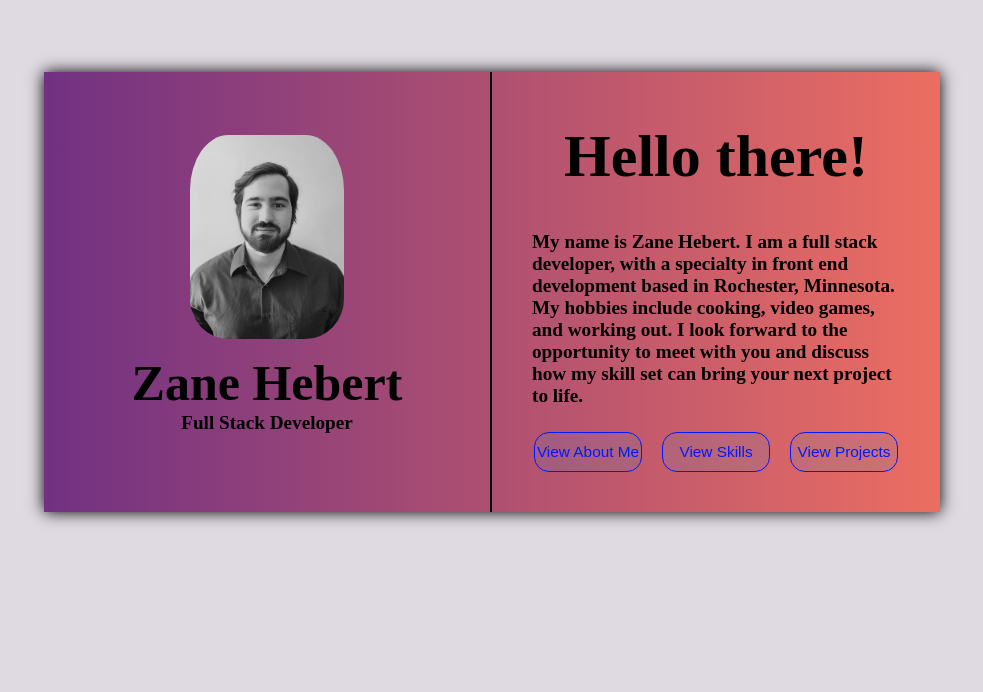
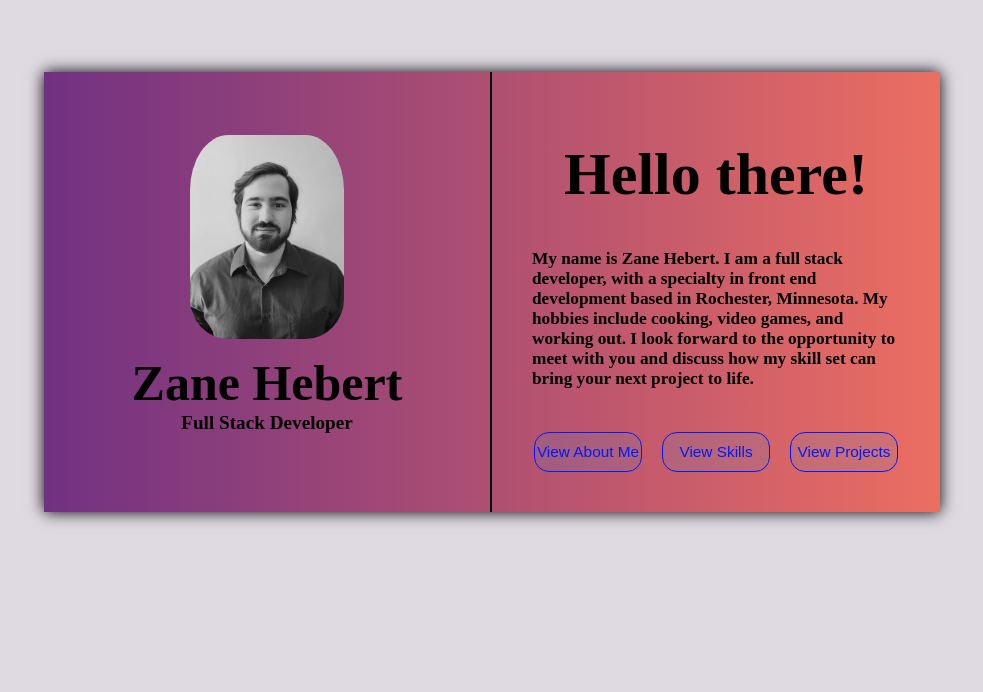
Before and after one commit to Ztrah3/Zanes-Portfolio, a plain HTML site: page index.html in a window 1280 px wide. Shown: the part 108-800 px from the top of the page, without its empty margins (148-1131 px from the left). Drawn offline with Linux system fonts and the light colour scheme.

Commit message:
updating certifcate sections

```diff
--- a/index.html
+++ b/index.html
@@ -259,6 +259,7 @@
             <h1 class="cert">Certifications</h1>
             <a href="assets/certificate-of-completion-for-complete-web-developer-in-2023-zero-to-mastery.pdf" target="_blank">Complete Web Developer in 2023: Zero to Mastery</a>
             <a href="assets/certificate-of-completion-for-complete-react-developer-in-2023-w-redux-hooks-graphql-zero-to-mastery.pdf" target="_blank">Complete React Developer in 2023 (w/ Redux, Hooks, GraphQL): Zero to Mastery</a>
+            <a href="https://learn.microsoft.com/api/credentials/share/en-us/ZaneHebert-0103/1EC033CBAFD39CB8?sharingId=364E9C7508FC8DFF" target="_blank">AZ-900: Microsoft Azure Fundamentals</a>
         </div>
     </section>
     <section id="contact">
--- a/style.css
+++ b/style.css
@@ -60,7 +60,7 @@ body {
     text-align: left;
     align-items: center;
     position: relative;
-    font-size: clamp(.7rem, 1vw, 2.5rem);
+    font-size: clamp(.7rem, .9vw, 2.5rem);
 }
 
 .greeting {
```
